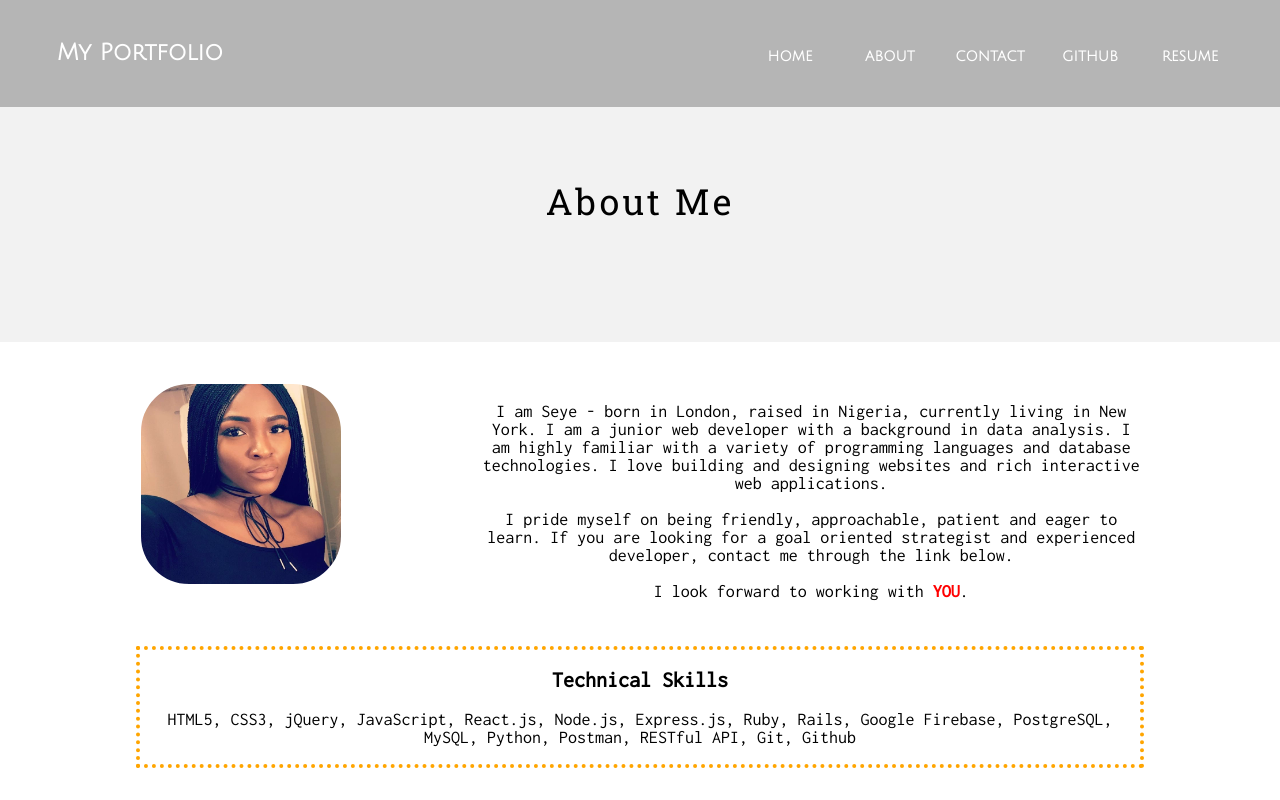
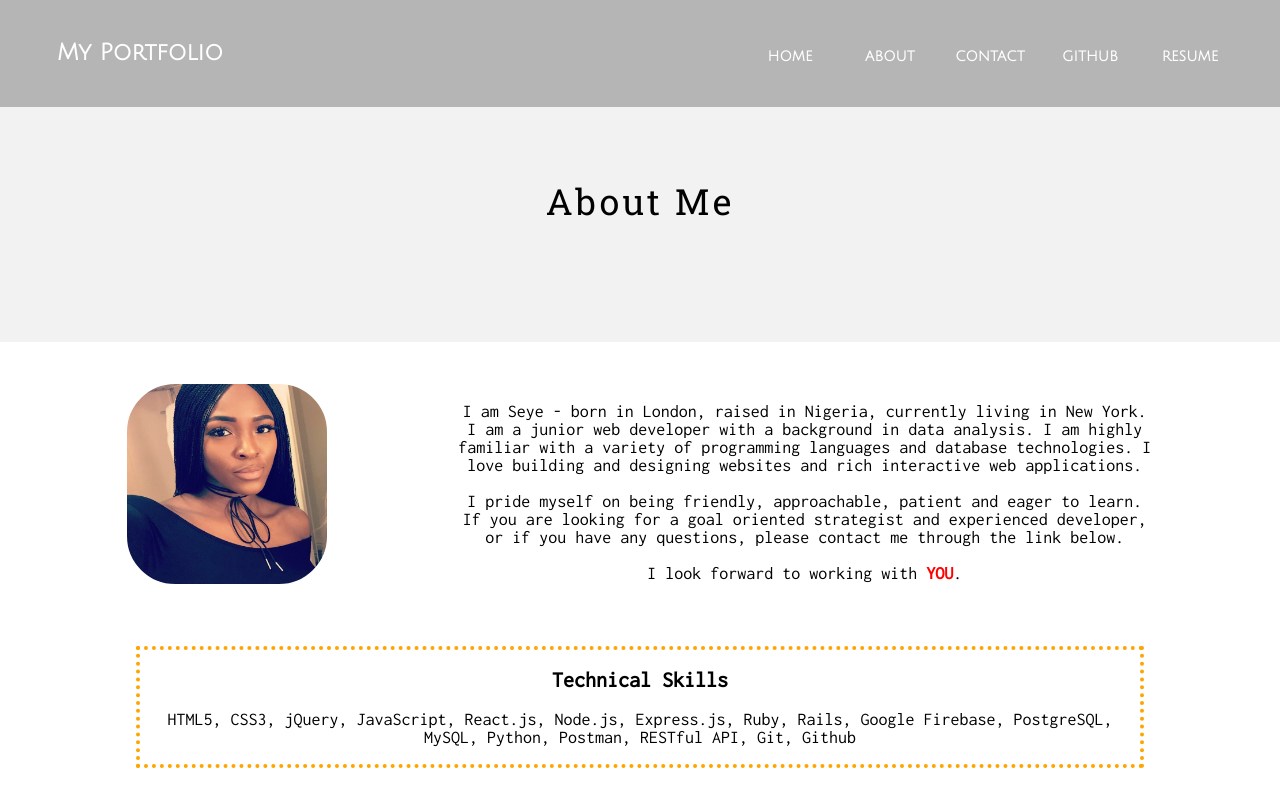
Before and after one commit to seyesij/portfolio, a React (Create React App) app: page /about in a window 1280 px wide. Shown: the top 800 px of the page. Built offline with nearby package versions, Linux system fonts and the light colour scheme.

Commit message:
update about

```diff
--- a/src/App.css
+++ b/src/App.css
@@ -293,7 +293,7 @@ a:hover.menu-icon, a:active.menu-icon, a:focus.menu-icon {
   border-radius: 50px;
 }
 .content {
-  width: 660px;
+  width: 700px;
   height: 200px;
   font-family: 'Inconsolata', monospace;
   font-size: 18px;
--- a/src/components/About.jsx
+++ b/src/components/About.jsx
@@ -11,7 +11,7 @@ const About = (props) => {
             <div className="profpic"></div>
             <div className="content">
               <p>I am Seye - born in London, raised in Nigeria, currently living in New York. I am a junior web developer with a background in data analysis. I am highly familiar with a variety of programming languages and database technologies. I love building and designing websites and rich interactive web applications.</p>
-              <p>I pride myself on being friendly, approachable, patient and eager to learn. If you are looking for a goal oriented strategist and experienced developer, contact me through the link below. <br></br><br></br>I look forward to working with <span className="you">YOU</span>.</p>
+              <p>I pride myself on being friendly, approachable, patient and eager to learn. If you are looking for a goal oriented strategist and experienced developer, or if you have any questions, please contact me through the link below. <br></br><br></br>I look forward to working with <span className="you">YOU</span>.</p>
             </div>
           </div>
           <div className="skills">
```
